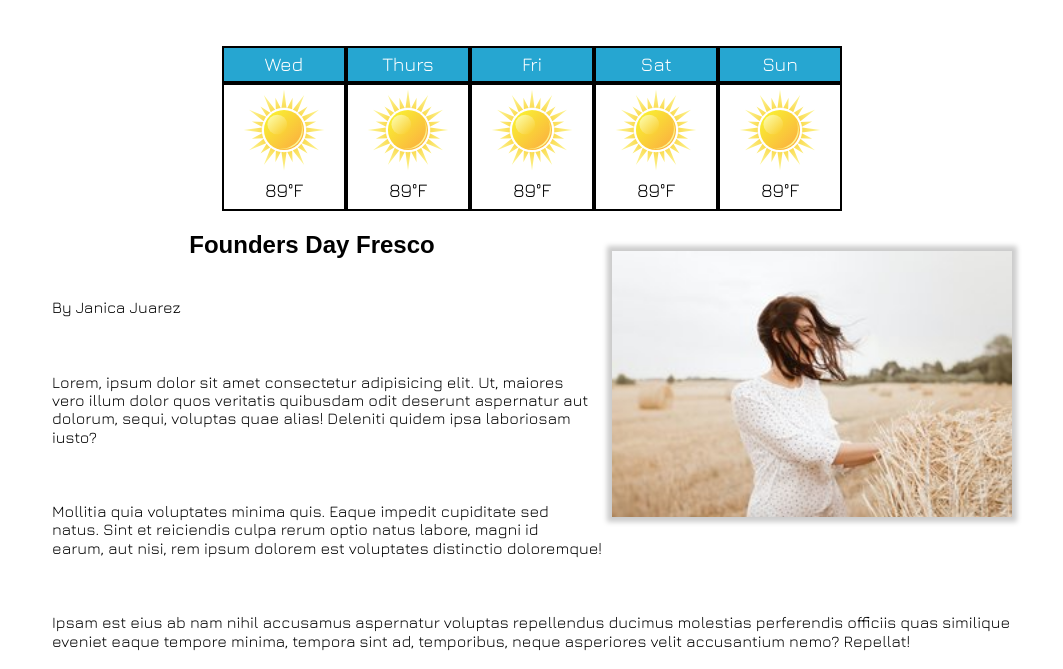
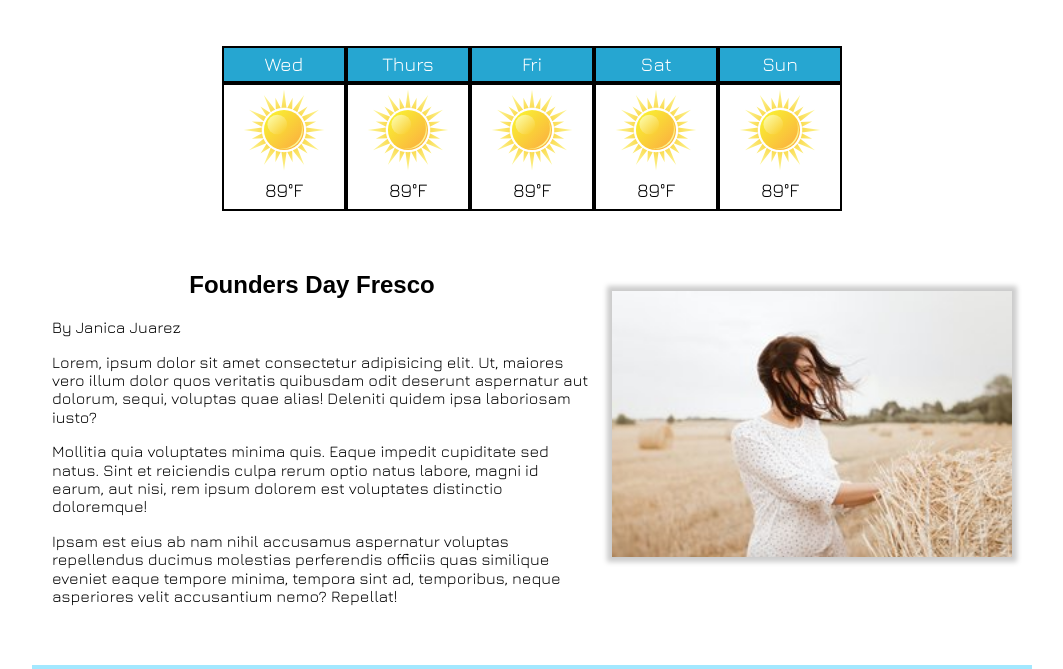
Before and after one commit to andejuli/andejuli.github.io, a PHP site: page /lesson05/preston-5.html in a window 1280 px wide. Shown: the part 743-1412 px from the top of the page, without its empty margins (108-1171 px from the left). Run offline with PHP 8.4, Linux system fonts and the light colour scheme; some web fonts are replaced; grey boxes are pictures that could not be loaded.

Commit message:
article margins

```diff
--- a/lesson05/css/style.css
+++ b/lesson05/css/style.css
@@ -121,6 +121,9 @@ nav .active a {
 .forecast p {
     margin: 0 0 8px 0;
 }
+.prestonarticle {
+    margin: 60px auto;
+}
 .prestonarticle img {
     display: block;
     width: 80%;
@@ -130,7 +133,7 @@ nav .active a {
     margin: 20px;
 }
 .prestonarticle p {
-    padding: 20px;
+    padding: 0 20px;
 }
 .contentbox {
     margin: 10px auto;
@@ -148,7 +151,7 @@ nav .active a {
 }
 .contact {
     padding-left: 20px;
-    padding-bottom: 30px;
+    padding-bottom: 0px;
 }
 .contact img {
     width: 20px;
```
